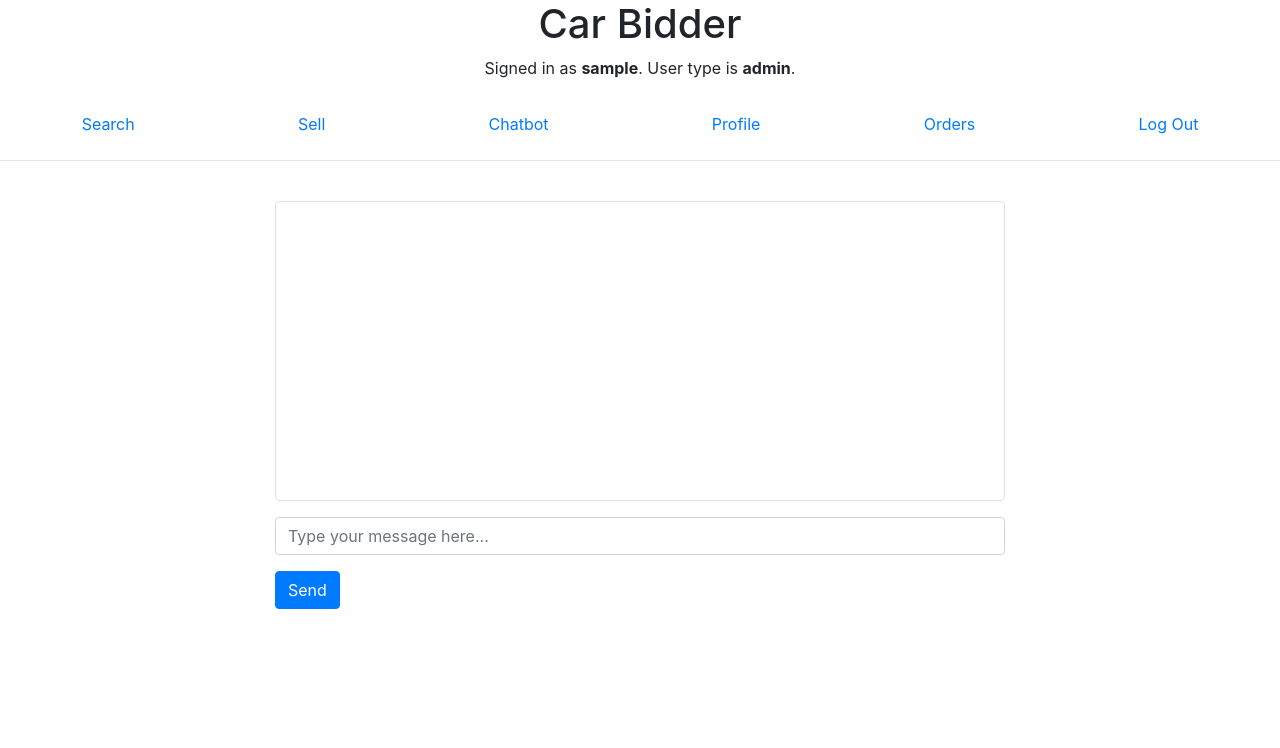
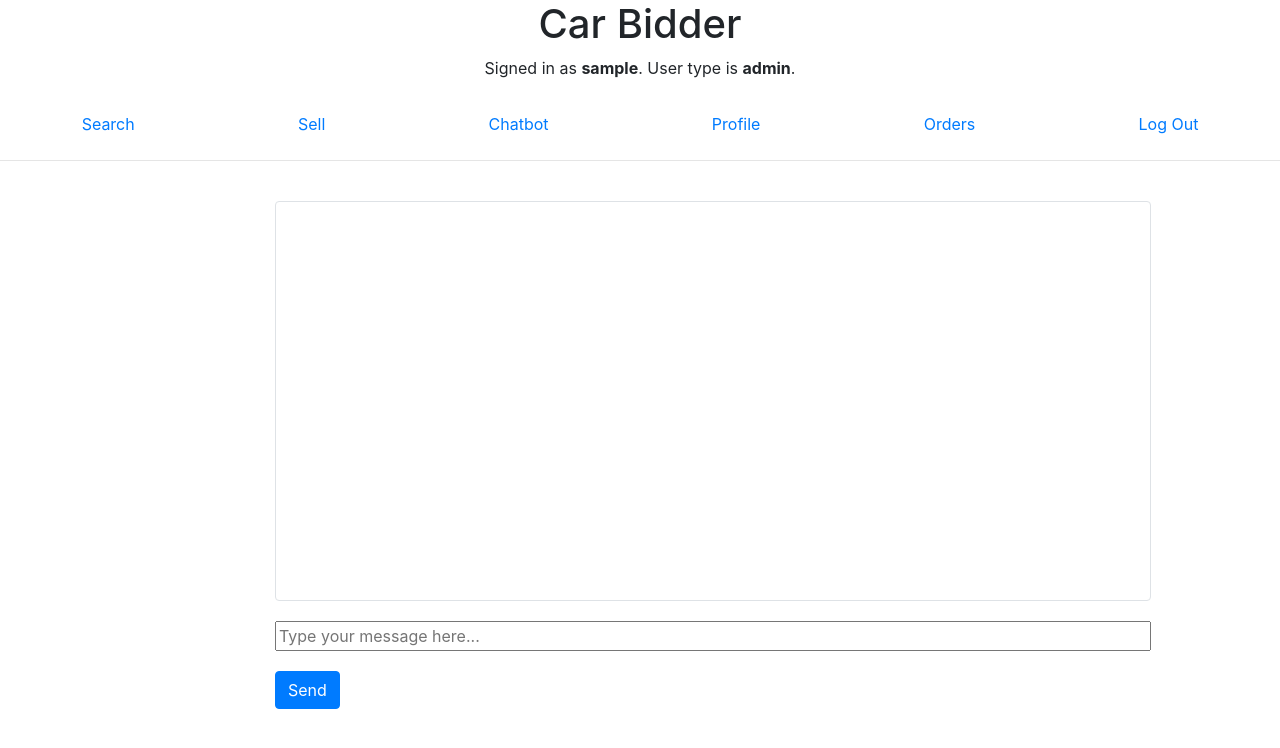
Before and after one commit to laurahuang106/CarBidder-Bidding-Platform, a Django app: template templates/chatbot.html in a window 1280 px wide. Shown: the top 748 px of the page. Run offline with Django 4.2, Linux system fonts and the light colour scheme; the template is opened without the code that fills it: most values are stand-ins (such as "Sample title", 1, 10 or a date in 2020); some libraries are stand-ins or nearby versions.

Commit message:
update chatbot window to first get ai reponse then display the result table

```diff
--- a/templates/chatbot.html
+++ b/templates/chatbot.html
@@ -12,8 +12,14 @@
     />
     <style>
       #chatWindow {
-        height: 300px;
+        height: 400px;
+        width: 120%;
         overflow-y: scroll;
+      }
+      .chatbot-input {
+        width: 120%;
+        margin-top: 20px;
+        margin-bottom: 20px;
       }
     </style>
   </head>
@@ -23,6 +29,7 @@
         <div class="col-md-8 offset-md-2">
           <div id="chatWindow" class="border rounded p-3"></div>
           <input
+            class="chatbot-input"
             type="text"
             id="userInput"
             class="form-control my-3"
@@ -55,7 +62,11 @@
         })
           .then((response) => response.json())
           .then((data) => {
-            executeSQLQuery(data.response); // Send the response directly for SQL execution
+            // First, display the AI's response (the SQL query)
+            addMessage("AI: " + data.response);
+
+            // Then, execute the SQL query to get and display the results
+            executeSQLQuery(data.response);
           })
           .catch((error) => console.error("Error:", error));
       }
@@ -70,7 +81,10 @@
           body: JSON.stringify({ query: query }),
         })
           .then((response) => response.json())
-          .then((data) => displayTable(data))
+          .then((data) => {
+            // Call displayTable to show the results in a table format
+            displayTable(data);
+          })
           .catch((error) => console.error("Error:", error));
       }
 
@@ -78,7 +92,6 @@
         var chatWindow = document.getElementById("chatWindow");
         var table = "<table class='table'><thead><tr>";
 
-        // Assuming 'data' contains a 'data' field that is an array of records
         if (data.data && data.data.length > 0) {
           // Create table headers
           Object.keys(data.data[0]).forEach((key) => {
```
